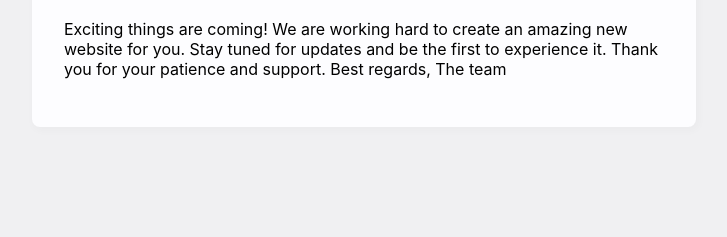
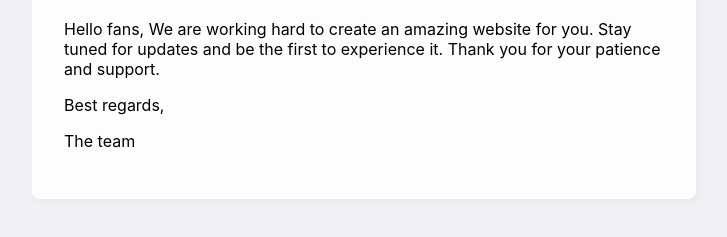
Before and after one commit to twoxando/Website, a plain HTML site: page index.html in a window 1280 px wide. Shown: the part 175-412 px from the top of the page, without its empty margins (276-1003 px from the left). Drawn offline with Linux system fonts and the light colour scheme.

Commit message:
Update index.html

```diff
--- a/index.html
+++ b/index.html
@@ -1,6 +1,6 @@
 <!DOCTYPE html>
 <html><head><meta http-equiv="Content-Type" content="text/html; charset=UTF-8">
-    <title>Example Domain</title>
+    <title>Two X and O | Home</title>
 
 
 
@@ -38,12 +38,16 @@
 <div>
     <h1>Coming Soon!</h1>
     <p>
-        Exciting things are coming! We are working hard to create an amazing new website for you. Stay tuned for updates and be the first to experience it.
+        Hello fans, We are working hard to create an amazing website for you. Stay tuned for updates and be the first to experience it.
 
         Thank you for your patience and support.
 
-        Best regards,
-        The team
+        <p>
+            Best regards,
+            </p>
+        <p>
+            The team
+            </p>
     </p>
 </div>
 
```
